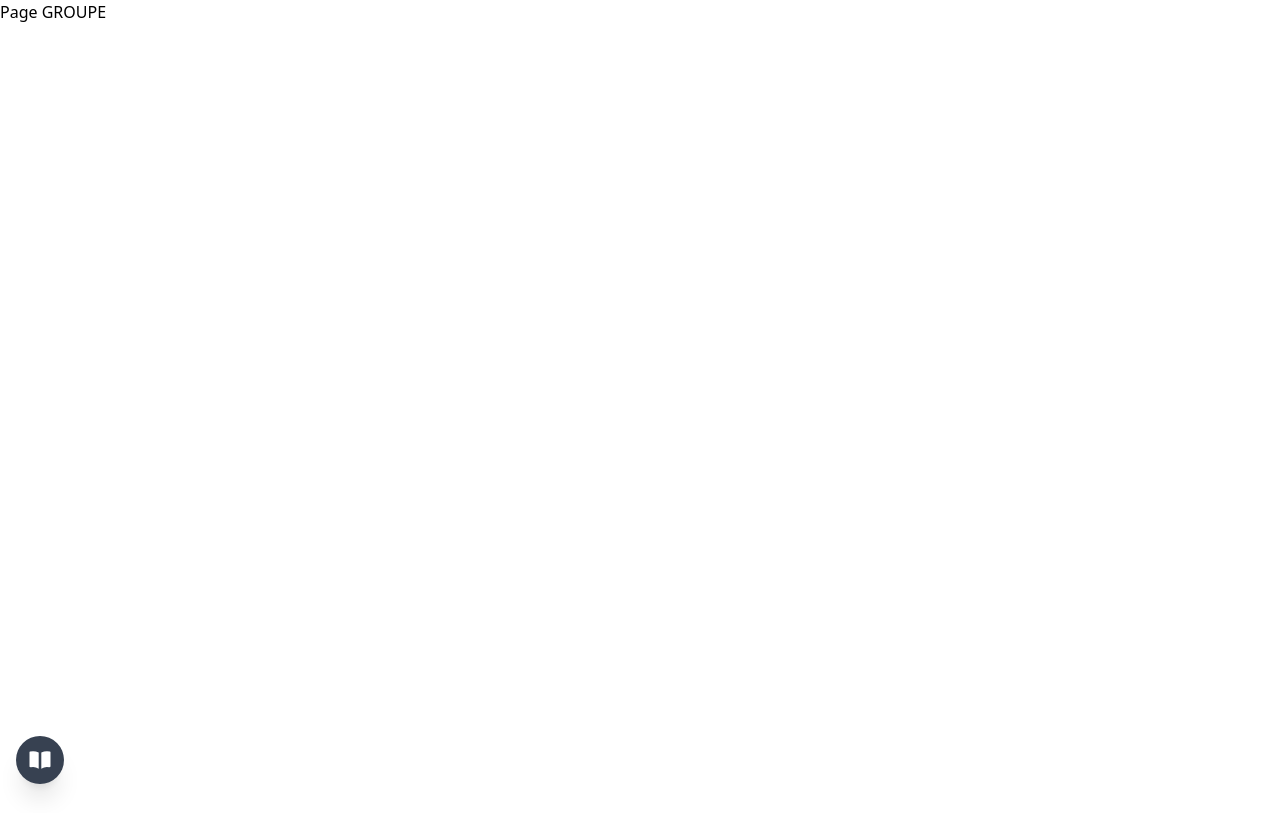
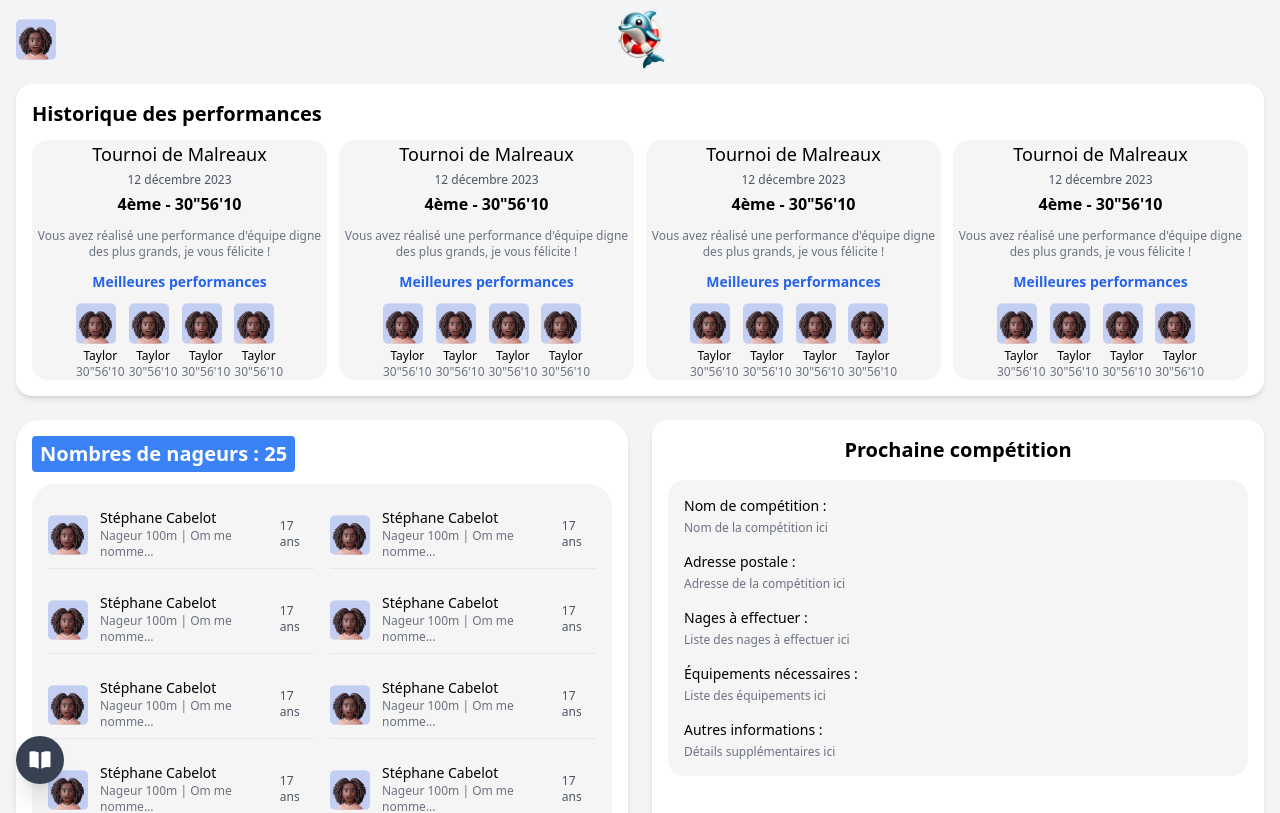
Before and after one commit to erwanmarega/SAE501, a Next.js app in the folder vsj_next/: page /group in a window 1280 px wide. Shown: the top 813 px of the page. Built offline with nearby package versions, Linux system fonts and the light colour scheme.

Commit message:
maj group

```diff
--- a/vsj_next/app/activity/page.tsx
+++ b/vsj_next/app/activity/page.tsx
@@ -1,3 +1,4 @@
+
 export default function Home() {
   return (
     <div className="bg-gray-100 min-h-screen flex flex-col items-center px-4 py-8 select-none">
--- a/vsj_next/app/group/page.tsx
+++ b/vsj_next/app/group/page.tsx
@@ -1,12 +1,125 @@
-import React from "react";
-import BottomBar from "../components/bottombar/bottom-bar";
+import Image from 'next/image';
 
-const GroupPage = () => {
+export default function GroupePage() {
   return (
-    <div>
-      <h1>Page GROUPE</h1>
+    <div className="bg-gray-100 min-h-screen p-4">
+      {/* Header Section */}
+      <div className="flex items-center justify-between mb-6">
+        {/* Logo centré */}
+        <div className="absolute left-1/2 transform -translate-x-1/2">
+          <Image
+            src="/assets/img/logo.png" // Remplacez par le chemin vers votre logo
+            alt="Logo"
+            width={65} // Taille du logo
+            height={40} // Taille du logo
+          />
+        </div>
+        {/* Avatar en haut à droite */}
+        <div className="flex items-center">
+          <Image
+            src="/assets/img/Group274.png" // Remplacez par le chemin vers l'avatar
+            alt="Avatar"
+            width={40}
+            height={40}
+          />
+        </div>
+      </div>
+
+      {/* Performance History */}
+      <div className="bg-white rounded-2xl shadow-md p-4 mb-6">
+        <h2 className="text-xl font-semibold mb-3">Historique des performances</h2>
+        <div className="grid grid-cols-4 gap-3">
+          {[...Array(4)].map((_, index) => (
+            <div
+              key={index}
+              className="bg-[#F5F5F5] rounded-2xl flex flex-col items-center"
+            >
+              <p className="text-lg font-medium mb-1">Tournoi de Malreaux</p>
+              <p className="text-xs text-gray-600">12 décembre 2023</p>
+              <div className="text-base font-semibold mt-1 mb-3">4ème - 30"56'10</div>
+              <p className="text-center text-xs text-gray-500 mb-3">
+                Vous avez réalisé une performance d'équipe digne des plus grands, je vous félicite !
+              </p>
+              <p className="text-center text-sm text-blue-600 mb-2 font-semibold">Meilleures performances</p>
+              <div className="flex space-x-1">
+                {[...Array(4)].map((_, i) => (
+                  <div key={i} className="text-center">
+                    <Image
+                      src="/assets/img/Group274.png"
+                      alt="Avatar"
+                      width={40}
+                      height={40}
+                    />
+                    <p className="text-xs mt-1">Taylor</p>
+                    <p className="text-xs text-gray-500">30"56'10</p>
+                  </div>
+                ))}
+              </div>
+            </div>
+          ))}
+        </div>
+      </div>
+
+      {/* Swimmers Count and List */}
+      <div className="grid grid-cols-4 gap-6 mb-6">
+        {/* Réduire la largeur de la div pour les nageurs */}
+        <div className="bg-white rounded-3xl shadow-md p-4 col-span-2"> {/* Increased the radius here */}
+          <h2 className="text-xl font-semibold mb-3 inline-block bg-blue-500 text-white px-2 py-1 rounded">
+            Nombres de nageurs : 25
+          </h2>
+          <div className="bg-[#F5F5F5] p-4 rounded-3xl"> {/* Increased the radius here */}
+            <ul className="grid grid-cols-2 gap-4">
+              {[...Array(10)].map((_, index) => (
+                <li
+                  key={index}
+                  className="flex items-center justify-between border-b py-2"
+                >
+                  <div className="flex items-center space-x-3">
+                    <Image
+                      src="/assets/img/Group274.png"
+                      alt="Avatar"
+                      width={40}
+                      height={40}
+                    />
+                    <div className="flex flex-col items-start">
+                      <p className="font-medium text-sm">Stéphane Cabelot</p>
+                      <p className="text-xs text-gray-500">Nageur 100m | Om me nomme...</p>
+                    </div>
+                  </div>
+                  <p className="text-xs text-gray-600 ml-2">17 ans</p> {/* Réduction de l'espace entre l'âge et le nom */}
+                </li>
+              ))}
+            </ul>
+          </div>
+        </div>
+
+        {/* Upcoming Competition */}
+        <div className="bg-white rounded-2xl shadow-md p-4 col-span-2">
+          <h2 className="text-xl font-semibold mb-4 text-center">Prochaine compétition</h2>
+          <div className="bg-[#F5F5F5] rounded-2xl p-4 flex flex-col space-y-4">
+            <div className="flex flex-col space-y-1">
+              <p className="font-medium text-sm">Nom de compétition :</p>
+              <p className="text-xs text-gray-500">Nom de la compétition ici</p>
+            </div>
+            <div className="flex flex-col space-y-1">
+              <p className="font-medium text-sm">Adresse postale :</p>
+              <p className="text-xs text-gray-500">Adresse de la compétition ici</p>
+            </div>
+            <div className="flex flex-col space-y-1">
+              <p className="font-medium text-sm">Nages à effectuer :</p>
+              <p className="text-xs text-gray-500">Liste des nages à effectuer ici</p>
+            </div>
+            <div className="flex flex-col space-y-1">
+              <p className="font-medium text-sm">Équipements nécessaires :</p>
+              <p className="text-xs text-gray-500">Liste des équipements ici</p>
+            </div>
+            <div className="flex flex-col space-y-1">
+              <p className="font-medium text-sm">Autres informations :</p>
+              <p className="text-xs text-gray-500">Détails supplémentaires ici</p>
+            </div>
+          </div>
+        </div>
+      </div>
     </div>
   );
-};
-
-export default GroupPage;
+}
--- a/vsj_next/package.json
+++ b/vsj_next/package.json
@@ -13,10 +13,11 @@
     "clsx": "^2.1.1",
     "framer-motion": "^11.13.3",
     "lucide-react": "^0.468.0",
-    "next": "^14.0.5",
+    "next": "^14.2.20",
     "react": "^18.2.0",
     "react-confetti": "^6.1.0",
-    "react-dom": "^18.2.0"
+    "react-dom": "^18.2.0",
+    "swiper": "^10.3.1"
   },
   "devDependencies": {
     "@types/node": "^20",
```
Also changed, not shown: vsj_next/public/assets/img/Group274.png (added), 1 other file (tests, documents, lock files or other folders).
